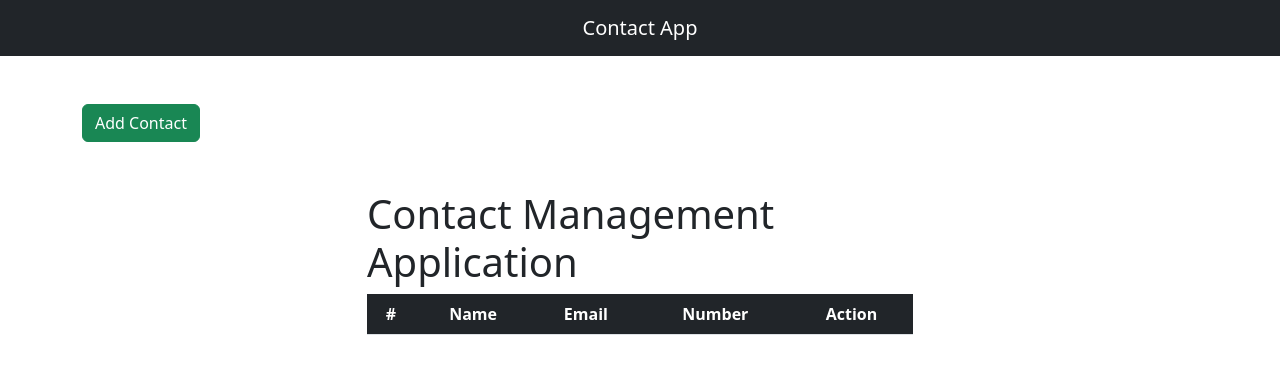
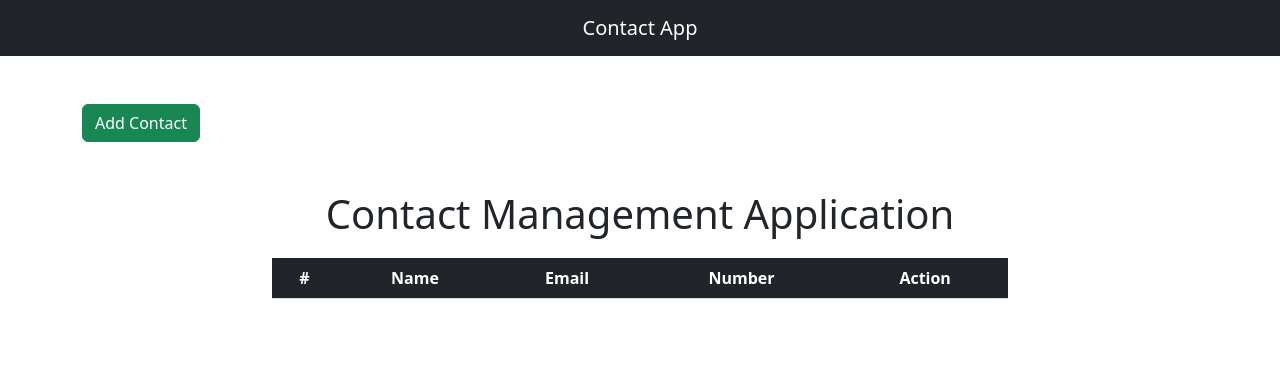
Before and after one commit to jaimin1618/contact-management-app, a React (Create React App) app: page / in a window 1280 px wide. Shown: the top 374 px of the page. Built offline with nearby package versions, Linux system fonts and the light colour scheme.

Commit message:
updating some heading alignment issues

```diff
--- a/src/components/Home.js
+++ b/src/components/Home.js
@@ -52,8 +52,17 @@ const Home = () => {
             Add Contact
           </Link>
         </div>
-        <div className="col-md-6 mx-auto">
-          <h1>Contact Management Application</h1>
+        <div className="col-md-8 mx-auto">
+          <div
+            style={{
+              display: "flex",
+              justifyContent: "center",
+            }}
+          >
+            <h1 style={{ marginBottom: "20px" }}>
+              Contact Management Application
+            </h1>
+          </div>
           <table className="table table-hover">
             <thead className="text-white bg-dark text-center">
               <tr>
```
